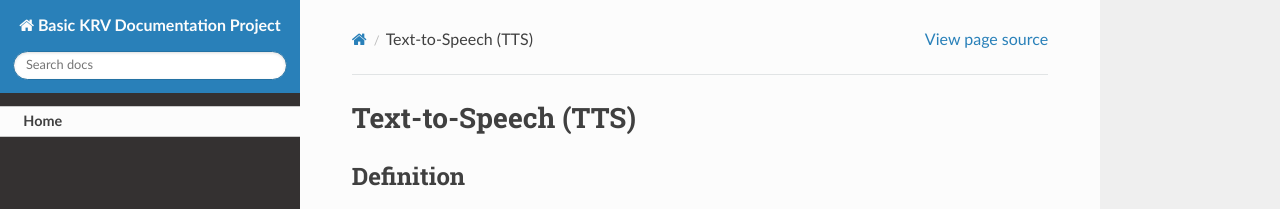
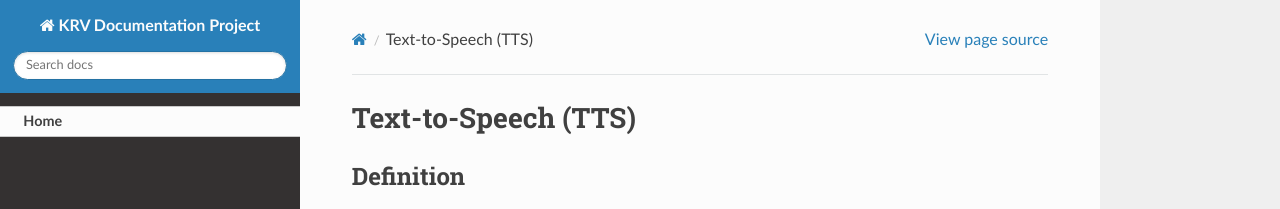
Before and after one commit to navertube/pyscenedetect, a Sphinx documentation site: the page built from docs/index.rst, in a window 1280 px wide. Shown: the top 209 px of the page. Built offline with Sphinx 7.4.7 and the Read the Docs theme 2.0.0, drawn with Linux system fonts in a browser that asks for light colours.

Commit message:
Update conf.py

```diff
--- a/docs/conf.py
+++ b/docs/conf.py
@@ -17,7 +17,7 @@
 
 # -- Project information -----------------------------------------------------
 
-project = "Basic KRV Documentation Project"
+project = "KRV Documentation Project"
 copyright = "2023, KRV core team"
 author = "KRV core team"
 
```
